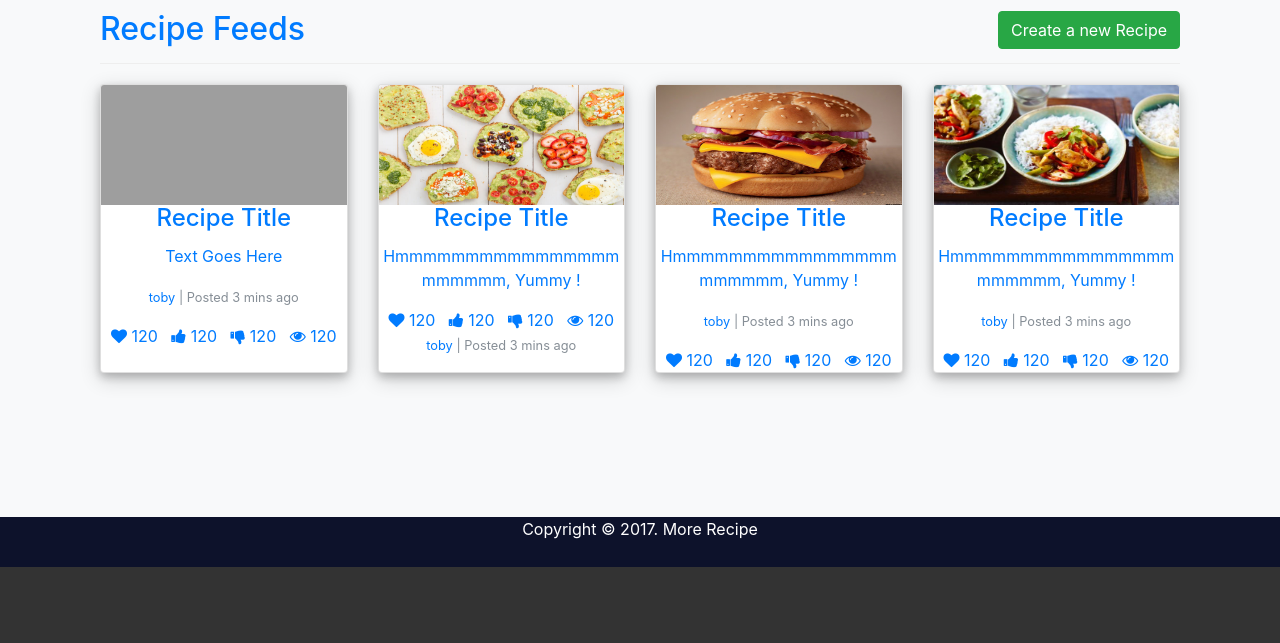
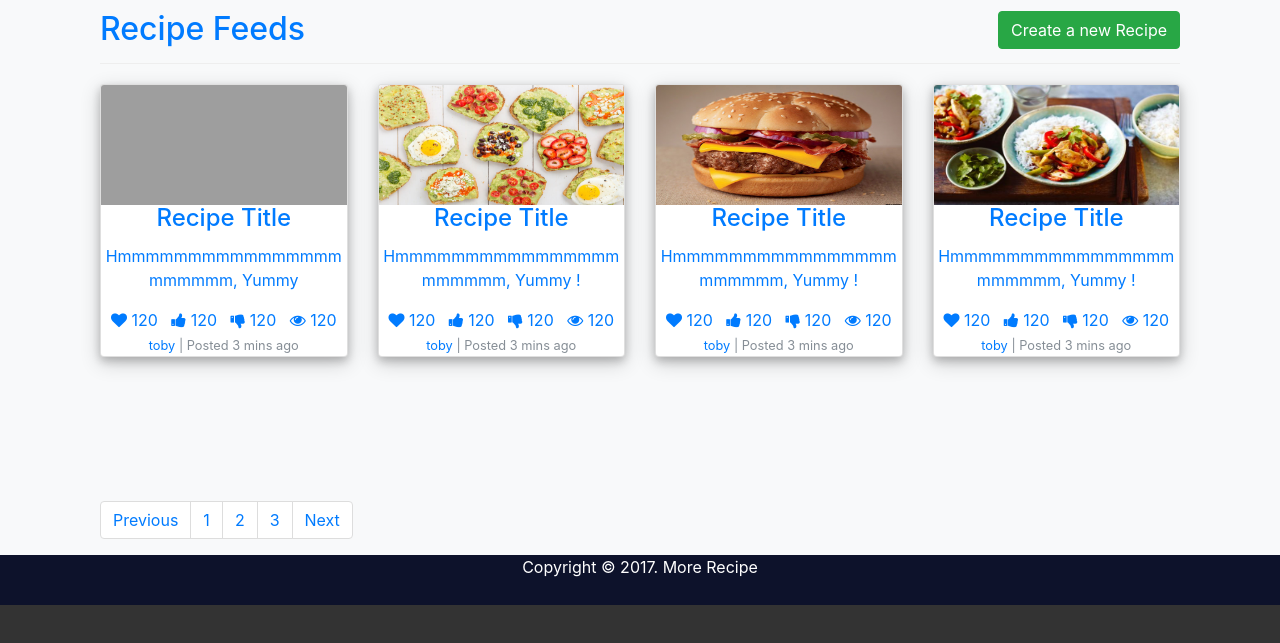
Before and after one commit to seunzone/More_Recipe, a plain HTML site: page template/feeds.html in a window 1280 px wide. Shown: the part 79-722 px from the top of the page. Drawn offline with Linux system fonts and the light colour scheme; grey boxes are pictures that could not be loaded.

Commit message:
Upated recipe feeds page

```diff
--- a/template/feeds.html
+++ b/template/feeds.html
@@ -55,12 +55,12 @@
                                    <a href="recipes-details.html"> <img class="card-img-top" src="img/bg.jpg" alt="Card image cap"></a>
                                         <div class="card-block">
                                           <a href="recipes-details.html"><h4 class="card-title">Recipe Title</h4></a>
-                                          <p class="card-text">Text Goes Here</p>
-                                          <p class="card-text"><small class="text-muted"><a href="users.html">toby</a> | Posted 3 mins ago</small></p>
+                                          <p class="card-text">Hmmmmmmmmmmmmmmmmmmmmmm, Yummy </p>
                                           <span class="icons"><i class="fa fa-heart" aria-hidden="true"></i>&nbsp;120&nbsp;&nbsp;
                                             <i class="fa fa-thumbs-up" aria-hidden="true"></i>&nbsp;120&nbsp;&nbsp;
                                             <i class="fa fa-thumbs-down" aria-hidden="true"></i>&nbsp;120&nbsp;&nbsp;
                                             <i class="fa fa-eye" aria-hidden="true"></i>&nbsp;120
+                                            <p class="card-text"><small class="text-muted"><a href="users.html">toby</a> | Posted 3 mins ago</small></p>
                                           </span>
                                         </div>
                                     </div>
@@ -85,11 +85,11 @@
                                         <div class="card-block">
                                           <a href="recipes-details.html"><h4 class="card-title">Recipe Title</h4></a>
                                           <p class="card-text">Hmmmmmmmmmmmmmmmmmmmmmm, Yummy !</p>
-                                          <p class="card-text"><small class="text-muted"><a href="users.html">toby</a> | Posted 3 mins ago</small></p>
                                           <span class="icons"><i class="fa fa-heart" aria-hidden="true"></i>&nbsp;120&nbsp;&nbsp;
                                             <i class="fa fa-thumbs-up" aria-hidden="true"></i>&nbsp;120&nbsp;&nbsp;
                                             <i class="fa fa-thumbs-down" aria-hidden="true"></i>&nbsp;120&nbsp;&nbsp;
                                             <i class="fa fa-eye" aria-hidden="true"></i>&nbsp;120
+                                            <p class="card-text"><small class="text-muted"><a href="users.html">toby</a> | Posted 3 mins ago</small></p>
                                           </span>
                                         </div>
                                       </div>
@@ -99,17 +99,25 @@
                                         <div class="card-block">
                                           <a href="recipes-details.html"><h4 class="card-title">Recipe Title</h4></a>
                                           <p class="card-text">Hmmmmmmmmmmmmmmmmmmmmmm, Yummy !</p>
-                                          <p class="card-text"><small class="text-muted"><a href="users.html">toby</a> | Posted 3 mins ago</small></p>
                                           <span class="icons"><i class="fa fa-heart" aria-hidden="true"></i>&nbsp;120&nbsp;&nbsp;
                                             <i class="fa fa-thumbs-up" aria-hidden="true"></i>&nbsp;120&nbsp;&nbsp;
                                             <i class="fa fa-thumbs-down" aria-hidden="true"></i>&nbsp;120&nbsp;&nbsp;
                                             <i class="fa fa-eye" aria-hidden="true"></i>&nbsp;120
+                                            <p class="card-text"><small class="text-muted"><a href="users.html">toby</a> | Posted 3 mins ago</small></p>
                                           </span>
                                         </div>
                                       </div>
 
                                     </div>
-
+                                    <nav aria-label="Page navigation example">
+                                      <ul class="pagination">
+                                        <li class="page-item"><a class="page-link" href="#">Previous</a></li>
+                                        <li class="page-item"><a class="page-link" href="#">1</a></li>
+                                        <li class="page-item"><a class="page-link" href="#">2</a></li>
+                                        <li class="page-item"><a class="page-link" href="#">3</a></li>
+                                        <li class="page-item"><a class="page-link" href="#">Next</a></li>
+                                      </ul>
+                                    </nav>
                                       </div>
                                 </div>
                         </div>
```
Also changed, not shown: template/index.html (+1 -1 lines).
